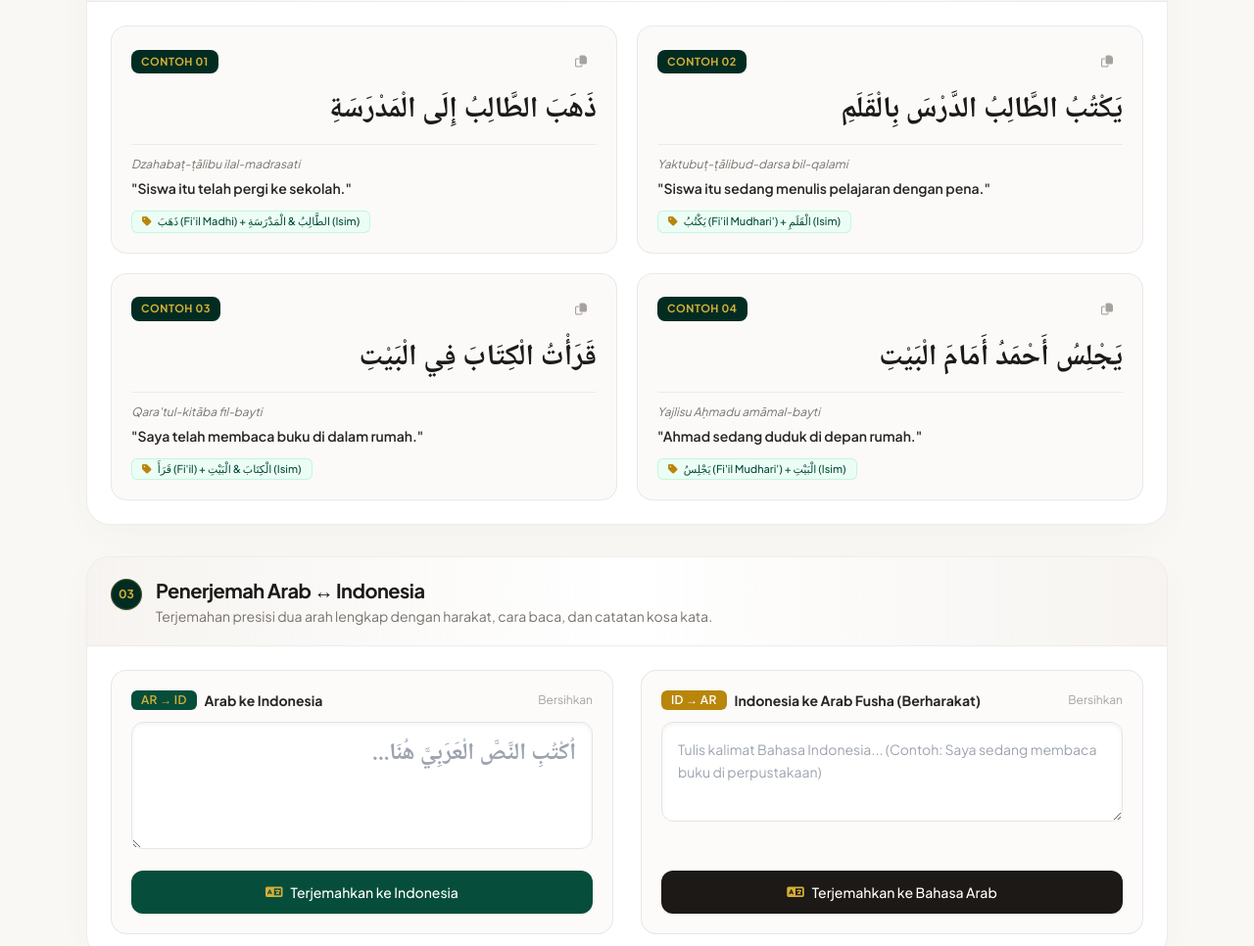
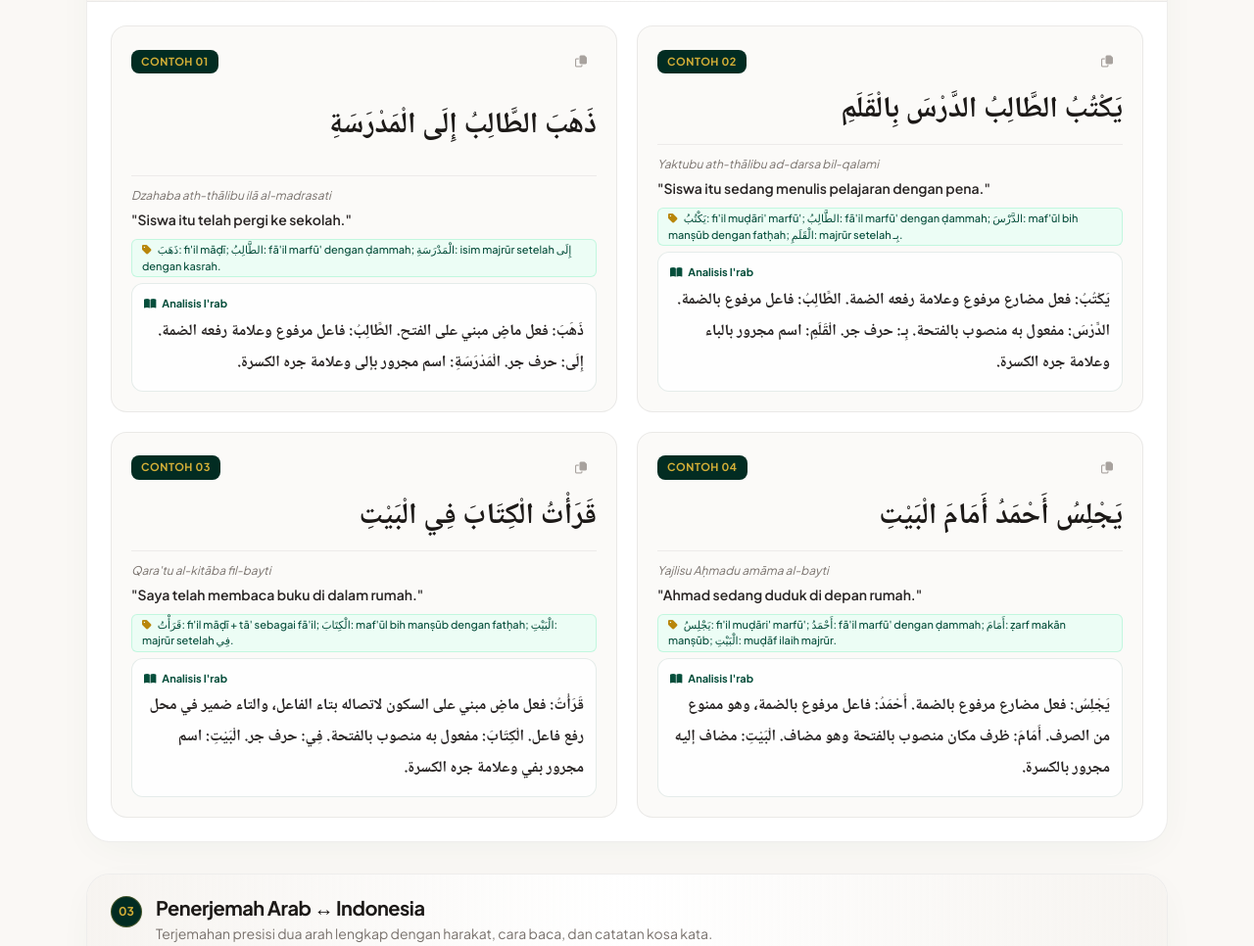
Before and after one commit to ruangkonsultasijarakosta-alt/mufrodat-harian, a plain HTML site: page index.html in a window 1280 px wide. Shown: the part 1551-2517 px from the top of the page at 98% size. Drawn offline with nearby package versions, Linux system fonts and the light colour scheme; a web font is replaced by a local one.

Commit message:
Add files via upload

```diff
--- a/index.html
+++ b/index.html
@@ -422,27 +422,31 @@
         let currentExamples = [
             {
                 arab: "ذَهَبَ الطَّالِبُ إِلَى الْمَدْرَسَةِ",
-                latin: "Dzahabaṭ-ṭālibu ilal-madrasati",
+                latin: "Dzahaba ath-thālibu ilā al-madrasati",
                 arti: "Siswa itu telah pergi ke sekolah.",
-                highlight: "ذَهَبَ (Fi'il Madhi) + الطَّالِبُ & الْمَدْرَسَةِ (Isim)"
+                highlight: "ذَهَبَ: fi'il māḍī; الطَّالِبُ: fā'il marfū' dengan ḍammah; الْمَدْرَسَةِ: isim majrūr setelah إِلَى dengan kasrah.",
+                irab: "ذَهَبَ: فعل ماضٍ مبني على الفتح. الطَّالِبُ: فاعل مرفوع وعلامة رفعه الضمة. إِلَى: حرف جر. الْمَدْرَسَةِ: اسم مجرور بإلى وعلامة جره الكسرة."
             },
             {
                 arab: "يَكْتُبُ الطَّالِبُ الدَّرْسَ بِالْقَلَمِ",
-                latin: "Yaktubuṭ-ṭālibud-darsa bil-qalami",
+                latin: "Yaktubu ath-thālibu ad-darsa bil-qalami",
                 arti: "Siswa itu sedang menulis pelajaran dengan pena.",
-                highlight: "يَكْتُبُ (Fi'il Mudhari') + الْقَلَمِ (Isim)"
+                highlight: "يَكْتُبُ: fi'il muḍāri' marfū'; الطَّالِبُ: fā'il marfū' dengan ḍammah; الدَّرْسَ: maf'ūl bih manṣūb dengan fatḥah; الْقَلَمِ: majrūr setelah بِـ.",
+                irab: "يَكْتُبُ: فعل مضارع مرفوع وعلامة رفعه الضمة. الطَّالِبُ: فاعل مرفوع بالضمة. الدَّرْسَ: مفعول به منصوب بالفتحة. بِـ: حرف جر. الْقَلَمِ: اسم مجرور بالباء وعلامة جره الكسرة."
             },
             {
                 arab: "قَرَأْتُ الْكِتَابَ فِي الْبَيْتِ",
-                latin: "Qara'tul-kitāba fil-bayti",
+                latin: "Qara'tu al-kitāba fil-bayti",
                 arti: "Saya telah membaca buku di dalam rumah.",
-                highlight: "قَرَأَ (Fi'il) + الْكِتَابَ & الْبَيْتِ (Isim)"
+                highlight: "قَرَأْتُ: fi'il māḍī + tā' sebagai fā'il; الْكِتَابَ: maf'ūl bih manṣūb dengan fatḥah; الْبَيْتِ: majrūr setelah فِي.",
+                irab: "قَرَأْتُ: فعل ماضٍ مبني على السكون لاتصاله بتاء الفاعل، والتاء ضمير في محل رفع فاعل. الْكِتَابَ: مفعول به منصوب بالفتحة. فِي: حرف جر. الْبَيْتِ: اسم مجرور بفي وعلامة جره الكسرة."
             },
             {
                 arab: "يَجْلِسُ أَحْمَدُ أَمَامَ الْبَيْتِ",
-                latin: "Yajlisu Aḥmadu amāmal-bayti",
+                latin: "Yajlisu Aḥmadu amāma al-bayti",
                 arti: "Ahmad sedang duduk di depan rumah.",
-                highlight: "يَجْلِسُ (Fi'il Mudhari') + الْبَيْتِ (Isim)"
+                highlight: "يَجْلِسُ: fi'il muḍāri' marfū'; أَحْمَدُ: fā'il marfū' dengan ḍammah; أَمَامَ: ẓarf makān manṣūb; الْبَيْتِ: muḍāf ilaih majrūr.",
+                irab: "يَجْلِسُ: فعل مضارع مرفوع بالضمة. أَحْمَدُ: فاعل مرفوع بالضمة، وهو ممنوع من الصرف. أَمَامَ: ظرف مكان منصوب بالفتحة وهو مضاف. الْبَيْتِ: مضاف إليه مجرور بالكسرة."
             }
         ];
 
@@ -640,6 +644,10 @@
                                 <i class="fa-solid fa-tag text-gold-500 mr-1.5"></i>${ex.highlight}
                             </span>
                         </div>
+                        <div class="mt-2 rounded-xl bg-white/80 border border-emerald-900/10 p-3">
+                            <p class="text-[11px] font-bold text-emerald-900 mb-1"><i class="fa-solid fa-book-open mr-1"></i> Analisis I'rab</p>
+                            <p class="arabic-text text-base leading-loose text-right text-stone-800" dir="rtl">${ex.irab || "Analisis i'rab belum tersedia untuk contoh ini."}</p>
+                        </div>
                     </div>
                 </div>
             `).join('');
@@ -679,7 +687,7 @@
                 ...currentVocab.fiil.map(f => f.arti)
             ].join(", ");
 
-            const prompt = `Buat paket mufrodat pemula bertema "${randomTheme}". Hindari arti yang sudah dipakai: ${previousWords}. Kembalikan JSON saja dengan tepat 5 isim (arab berharakat, jamak, latin, arti), 5 fi'il (madhi, mudhari, latin, arti), dan 4 contoh kalimat sederhana yang memakai kosakata tersebut (arab berharakat, latin, arti, highlight). Pilih kata umum, relevan dengan tema, jangan mengulang kata dalam paket ini. Harakat Arab harus benar dan lengkap. Format: {"isim":[{"arab":"","jamak":"","latin":"","arti":""}],"fiil":[{"madhi":"","mudhari":"","latin":"","arti":""}],"examples":[{"arab":"","latin":"","arti":"","highlight":""}]}.`
+            const prompt = `Buat paket mufrodat pemula bertema "${randomTheme}". Hindari arti yang sudah dipakai: ${previousWords}. Kembalikan JSON saja dengan tepat 5 isim (arab berharakat, jamak, latin, arti), 5 fi'il (madhi, mudhari, latin, arti), dan 4 contoh kalimat sederhana yang memakai kosakata tersebut (arab berharakat lengkap, latin, arti, highlight, dan irab). WAJIB mengubah akhir isim sesuai fungsi nahwunya di dalam kalimat: فاعل/مبتدأ/خبر مرفوع, مفعول به/ظرف منصوب, dan اسم مجرور setelah huruf jar atau sebagai مضاف إليه. Jangan menyalin bentuk kamus secara mentah bila kedudukannya menuntut harakat akhir berbeda. Pastikan harakat akhir pada teks Arab, latin, dan analisis i'rab saling cocok. Sertakan analisis i'rab kata per kata dalam bahasa Arab. Pilih kata umum, relevan dengan tema, jangan mengulang kata dalam paket ini. Harakat Arab harus benar dan lengkap. Format: {"isim":[{"arab":"","jamak":"","latin":"","arti":""}],"fiil":[{"madhi":"","mudhari":"","latin":"","arti":""}],"examples":[{"arab":"","latin":"","arti":"","highlight":"","irab":""}]}.`
 
             const payload = {
                 contents: [{ parts: [{ text: prompt }] }],
@@ -722,9 +730,10 @@
                                         arab: { type: "STRING" },
                                         latin: { type: "STRING" },
                                         arti: { type: "STRING" },
-                                        highlight: { type: "STRING" }
+                                        highlight: { type: "STRING" },
+                                        irab: { type: "STRING" }
                                     },
-                                    required: ["arab", "latin", "arti", "highlight"]
+                                    required: ["arab", "latin", "arti", "highlight", "irab"]
                                 }
                             }
                         },
@@ -782,7 +791,7 @@
             const isimStr = currentVocab.isim.map(i => `${i.arab} (${i.arti})`).join(", ");
             const fiilStr = currentVocab.fiil.map(f => `${f.madhi}/${f.mudhari} (${f.arti})`).join(", ");
 
-            const prompt = `Buat tepat 4 kalimat Arab pemula yang bervariasi menggunakan kosakata berikut. Isim: ${isimStr}. Fi'il: ${fiilStr}. Setiap kalimat wajib berharakat lengkap dan memiliki latin, arti Indonesia, serta highlight kata yang digunakan. Jawab hanya JSON array berisi objek {"arab":"","latin":"","arti":"","highlight":""}.`;
+            const prompt = `Buat tepat 4 kalimat Arab pemula yang bervariasi menggunakan kosakata berikut. Isim: ${isimStr}. Fi'il: ${fiilStr}. Setiap kalimat wajib berharakat lengkap. Infleksikan akhir setiap isim sesuai kedudukan i'rabnya, jangan menyalin bentuk kamus secara mentah. Sertakan latin yang mencerminkan harakat akhir, arti Indonesia, highlight fungsi kata, serta analisis i'rab kata per kata dalam bahasa Arab. Periksa kecocokan harakat akhir dengan analisis. Jawab hanya JSON array berisi objek {"arab":"","latin":"","arti":"","highlight":"","irab":""}.`;
 
             const payload = {
                 contents: [{ parts: [{ text: prompt }] }],
@@ -796,9 +805,10 @@
                                 arab: { type: "STRING" },
                                 latin: { type: "STRING" },
                                 arti: { type: "STRING" },
-                                highlight: { type: "STRING" }
+                                highlight: { type: "STRING" },
+                                irab: { type: "STRING" }
                             },
-                            required: ["arab", "latin", "arti", "highlight"]
+                            required: ["arab", "latin", "arti", "highlight", "irab"]
                         }
                     }
                 }
```
